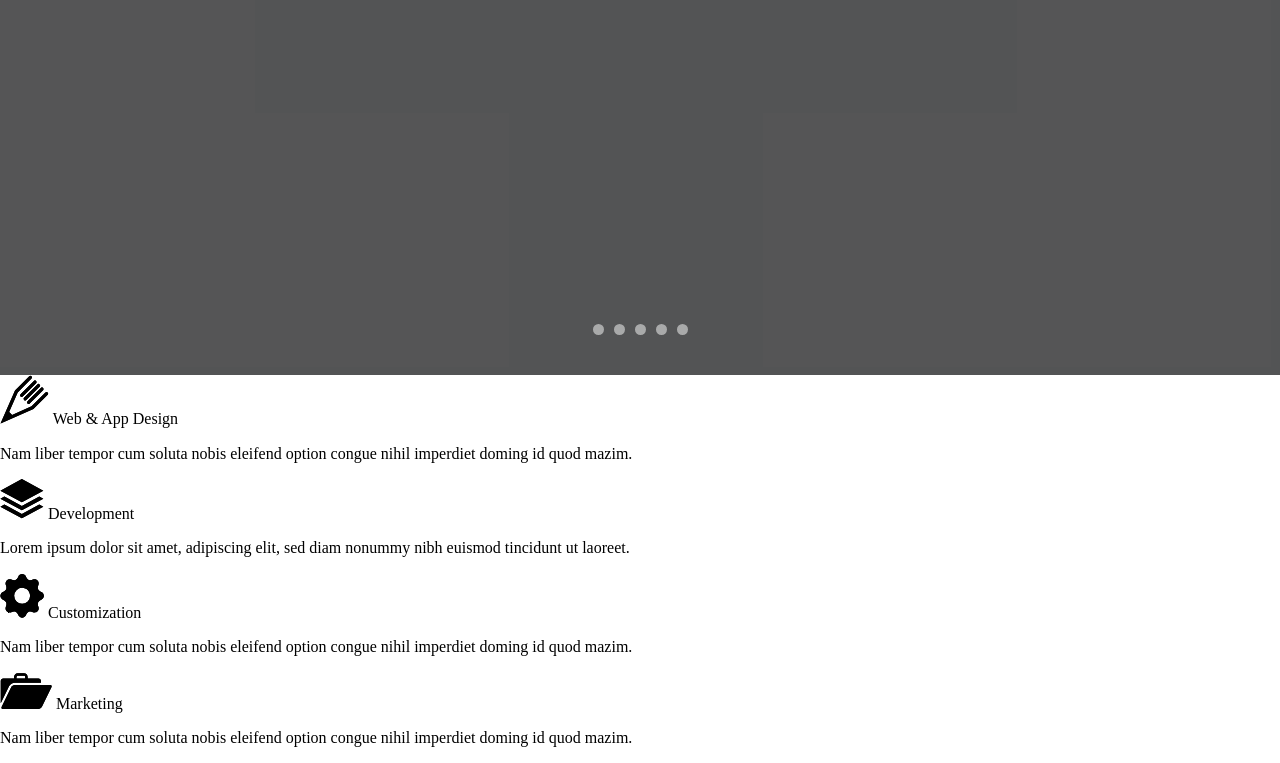
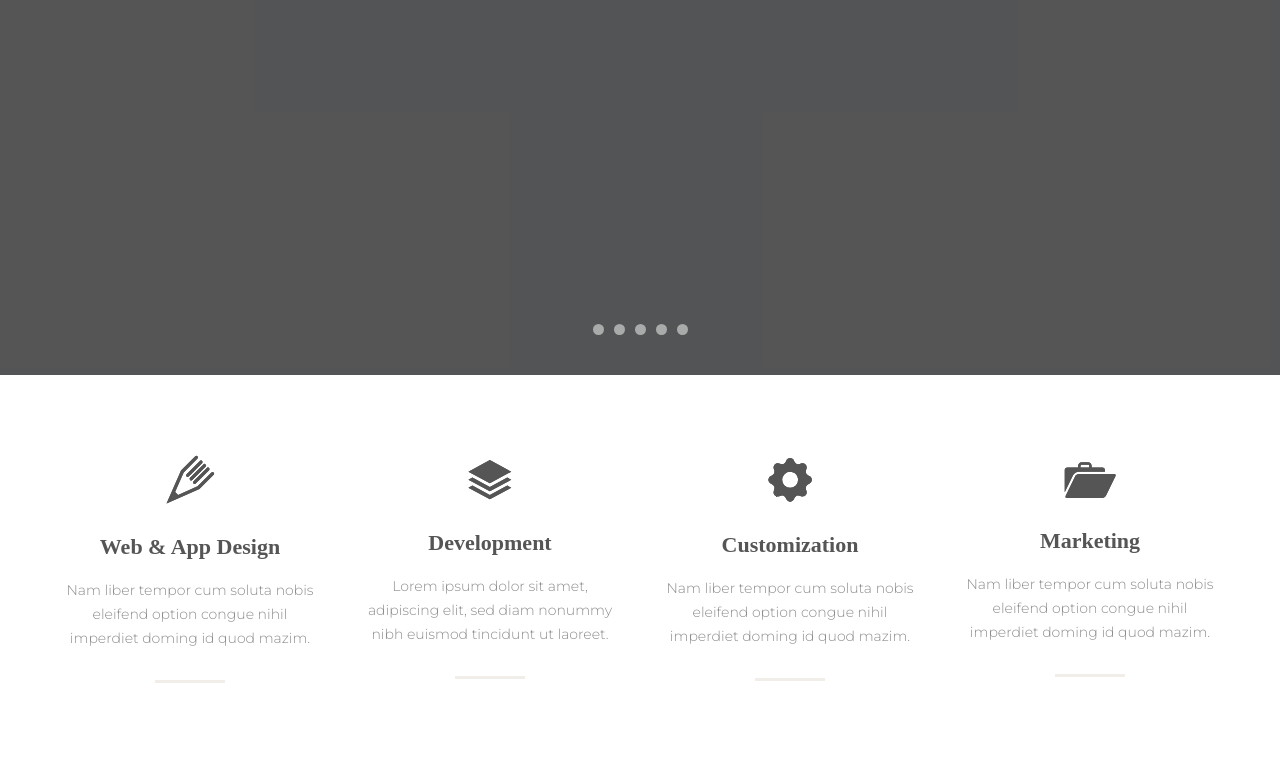
Before and after one commit to LukinaKseniya/final_project, a plain HTML site: page index.html in a window 1280 px wide. Shown: the part 650-1413 px from the top of the page. Drawn offline with nearby package versions, Linux system fonts and the light colour scheme; files that its build step writes are made by us from their sources; files whose address does not match are found by name.

Commit message:
added direction

```diff
--- /dev/null
+++ b/sass/_direction.scss
@@ -0,0 +1,60 @@
+.direction {
+  display: flex;
+  justify-content: center;
+  padding: 80px 0;
+}
+
+.card {
+  width: 266px;
+  display: flex;
+  flex-direction: column;
+  align-items: center;
+  justify-content: center;
+  margin-right: 34px;
+
+  &:last-child {
+    margin-right: 0;
+  }
+
+  &:hover &__icon {
+    fill: #c7b299;
+  }
+
+  &:hover &__title {
+    color: #c7b299;
+  }
+  &:hover:after {
+    background-color: #c7b299;
+  }
+
+  &__icon {
+    fill: #555555;
+  }
+
+  &__title {
+    color: #555555;
+    font-family: "Raleway - Semi Bold";
+    font-size: 22px;
+    font-weight: 700;
+    margin-top: 30px;
+  }
+
+  &__text {
+    color: #8c8c8c;
+    font-family: Montserrat;
+    font-size: 14px;
+    font-weight: 300;
+    line-height: 24px;
+    text-align: center;
+    margin-top: 19px;
+    margin-bottom: 30px;
+  }
+
+  &:after {
+    content: "";
+    display: block;
+    width: 70px;
+    height: 3px;
+    background-color: #f1eee9;
+  }
+}
--- a/sass/style.scss
+++ b/sass/style.scss
@@ -12,3 +12,4 @@
 
 @import "_normalize";
 @import "_header";
+@import "_direction";
```
